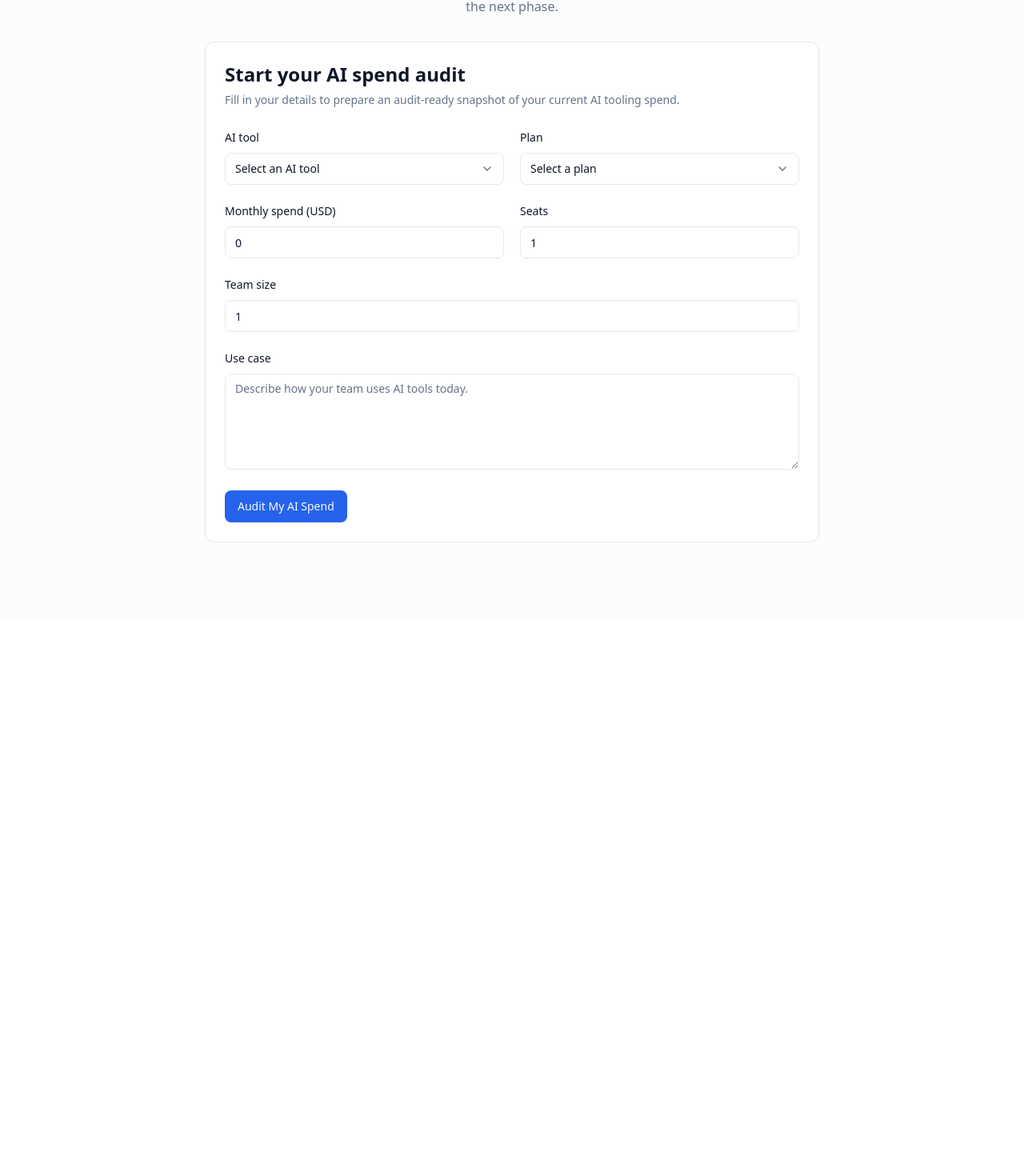
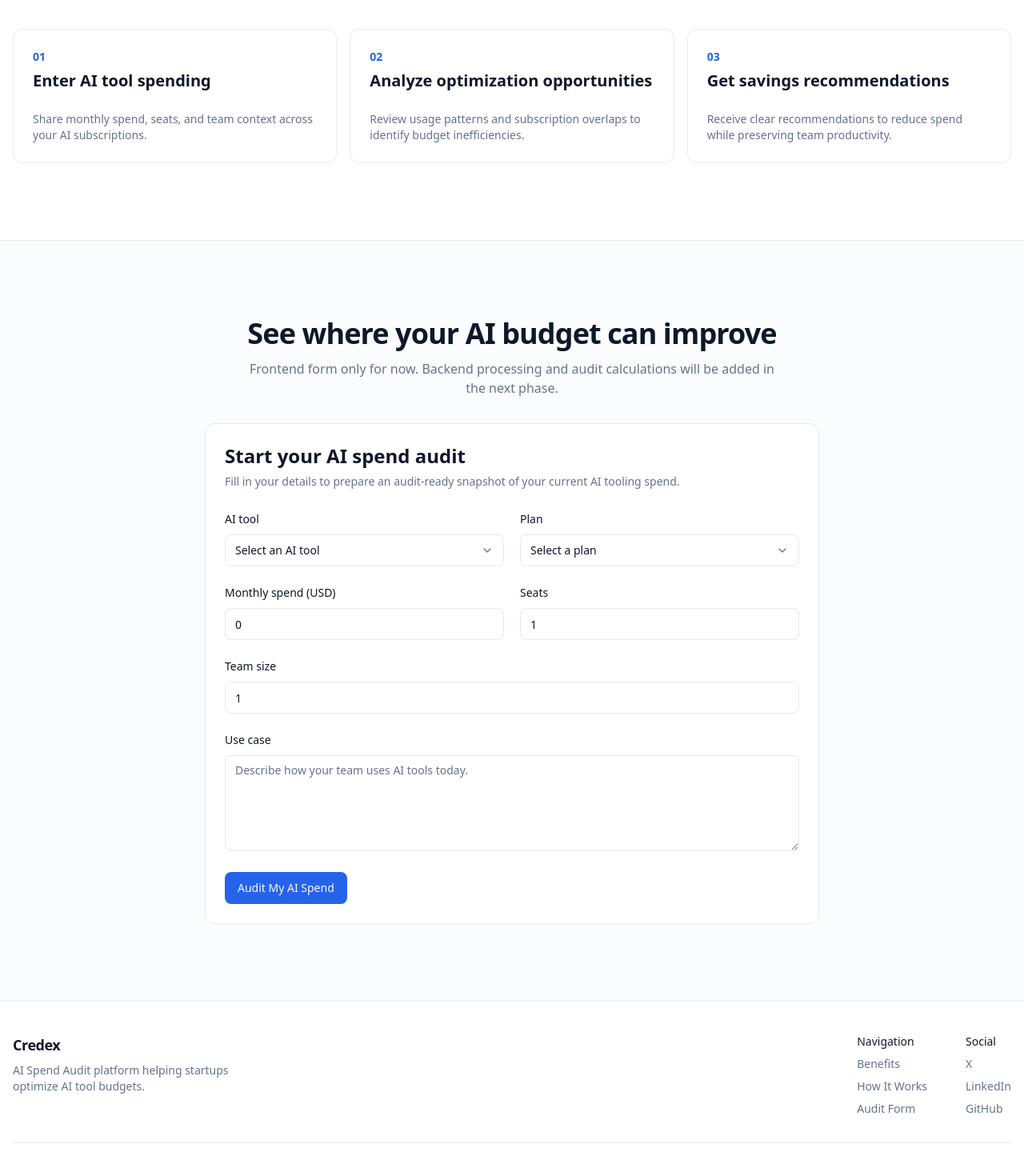
Before and after one commit to BudatiGayathri30/credex-ai-spend-audit, a Next.js app: page / in a window 1280 px wide. Shown: the part 1398-2853 px from the top of the page at 80% size. Before the commit the page ends 2172 px from the top, so only its background shows below. Built offline with nearby package versions, Linux system fonts and the light colour scheme.

Commit message:
feat: add how-it-works section and footer layout

```diff
--- a/app/page.tsx
+++ b/app/page.tsx
@@ -1,6 +1,8 @@
 import { Navbar } from "@/components/layout/navbar";
+import { Footer } from "@/components/layout/footer";
 import { HeroSection } from "@/components/sections/hero";
 import { BenefitsSection } from "@/components/sections/benefits";
+import { HowItWorksSection } from "@/components/sections/how-it-works";
 import { AuditFormSection } from "@/components/sections/audit-form-section";
 
 export default function HomePage() {
@@ -9,7 +11,9 @@ export default function HomePage() {
       <Navbar />
       <HeroSection />
       <BenefitsSection />
+      <HowItWorksSection />
       <AuditFormSection />
+      <Footer />
     </main>
   );
 }
--- /dev/null
+++ b/components/layout/footer.tsx
@@ -0,0 +1,54 @@
+import Link from "next/link";
+
+const footerLinks = [
+  { label: "Benefits", href: "#benefits" },
+  { label: "How It Works", href: "#how-it-works" },
+  { label: "Audit Form", href: "#audit-form" }
+];
+
+const socialLinks = [
+  { label: "X", href: "#" },
+  { label: "LinkedIn", href: "#" },
+  { label: "GitHub", href: "#" }
+];
+
+export function Footer() {
+  const currentYear = new Date().getFullYear();
+
+  return (
+    <footer className="border-t border-border bg-background">
+      <div className="container py-10">
+        <div className="flex flex-col gap-8 md:flex-row md:items-start md:justify-between">
+          <div>
+            <Link href="/" className="text-lg font-bold tracking-tight">
+              Credex
+            </Link>
+            <p className="mt-2 max-w-xs text-sm text-muted-foreground">AI Spend Audit platform helping startups optimize AI tool budgets.</p>
+          </div>
+
+          <div className="flex flex-col gap-6 sm:flex-row sm:gap-12">
+            <nav className="space-y-2">
+              <p className="text-sm font-medium">Navigation</p>
+              {footerLinks.map((link) => (
+                <a key={link.label} href={link.href} className="block text-sm text-muted-foreground transition-colors hover:text-foreground">
+                  {link.label}
+                </a>
+              ))}
+            </nav>
+
+            <div className="space-y-2">
+              <p className="text-sm font-medium">Social</p>
+              {socialLinks.map((social) => (
+                <a key={social.label} href={social.href} className="block text-sm text-muted-foreground transition-colors hover:text-foreground">
+                  {social.label}
+                </a>
+              ))}
+            </div>
+          </div>
+        </div>
+
+        <div className="mt-8 border-t border-border pt-6 text-sm text-muted-foreground">© {currentYear} Credex. All rights reserved.</div>
+      </div>
+    </footer>
+  );
+}
--- /dev/null
+++ b/components/sections/how-it-works.tsx
@@ -0,0 +1,49 @@
+import { Card, CardContent, CardDescription, CardHeader, CardTitle } from "@/components/ui/card";
+
+const steps = [
+  {
+    step: "01",
+    title: "Enter AI tool spending",
+    description: "Share monthly spend, seats, and team context across your AI subscriptions."
+  },
+  {
+    step: "02",
+    title: "Analyze optimization opportunities",
+    description: "Review usage patterns and subscription overlaps to identify budget inefficiencies."
+  },
+  {
+    step: "03",
+    title: "Get savings recommendations",
+    description: "Receive clear recommendations to reduce spend while preserving team productivity."
+  }
+];
+
+export function HowItWorksSection() {
+  return (
+    <section id="how-it-works" className="border-t border-border bg-background py-16 md:py-24">
+      <div className="container">
+        <div className="mx-auto max-w-2xl text-center">
+          <h2 className="text-3xl font-semibold tracking-tight md:text-4xl">How it works</h2>
+          <p className="mt-3 text-muted-foreground">A fast, founder-friendly workflow to understand and optimize AI costs.</p>
+        </div>
+
+        <div className="mt-10 grid gap-4 md:grid-cols-3">
+          {steps.map((item) => (
+            <Card
+              key={item.step}
+              className="h-full border-border/80 transition-all duration-200 hover:-translate-y-1 hover:border-primary/40 hover:shadow-md"
+            >
+              <CardHeader>
+                <p className="text-sm font-semibold text-primary">{item.step}</p>
+                <CardTitle className="text-xl">{item.title}</CardTitle>
+              </CardHeader>
+              <CardContent>
+                <CardDescription>{item.description}</CardDescription>
+              </CardContent>
+            </Card>
+          ))}
+        </div>
+      </div>
+    </section>
+  );
+}
```
